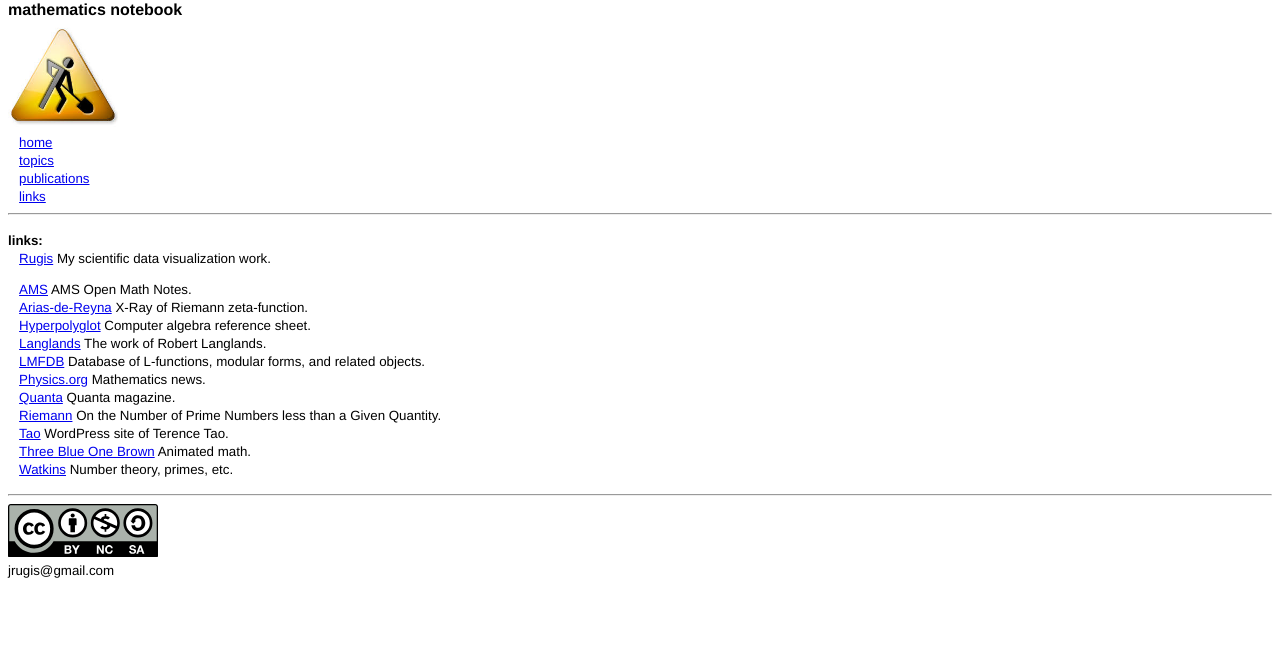
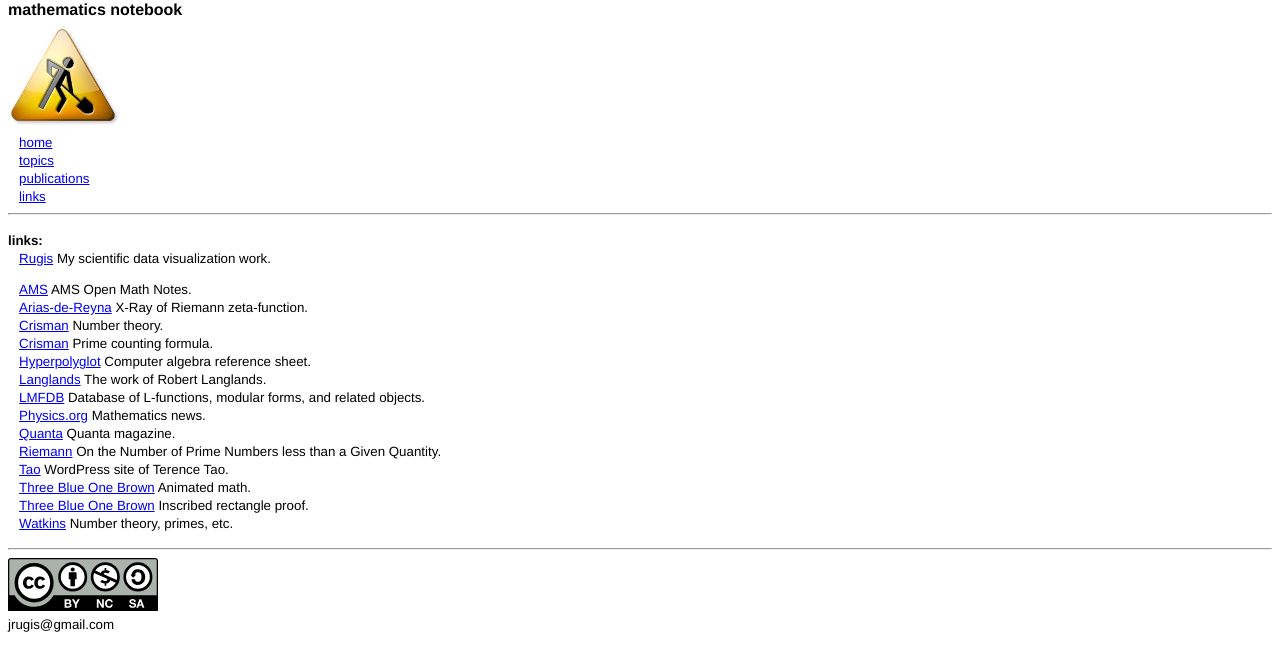
Before and after one commit to jrugis/jrugis.github.io, a plain HTML site: page links.html in a window 1280 px wide. Shown: the part 79-750 px from the top of the page. Drawn offline with Linux system fonts and the light colour scheme.

Commit message:
more links

```diff
--- a/links.html
+++ b/links.html
@@ -30,6 +30,8 @@
     <p>  </p>
 	&nbsp;&nbsp;&nbsp;<a href="https://www.ams.org/open-math-notes">AMS</a> AMS Open Math Notes.<br>
 	&nbsp;&nbsp;&nbsp;<a href="https://arxiv.org/abs/math/0309433">Arias-de-Reyna</a> X-Ray of Riemann zeta-function.<br>
+	&nbsp;&nbsp;&nbsp;<a href="http://math.gordon.edu/ntic/ntic/NTIC.html">Crisman</a> Number theory.<br>
+	&nbsp;&nbsp;&nbsp;<a href="http://www.math-cs.gordon.edu/~kcrisman/mat338/section-100.html">Crisman</a> Prime counting formula.<br>
 	&nbsp;&nbsp;&nbsp;<a href="http://hyperpolyglot.org/more-computer-algebra#functions">Hyperpolyglot</a> Computer algebra reference sheet.<br>
 	&nbsp;&nbsp;&nbsp;<a href="http://publications.ias.edu/rpl/">Langlands</a> The work of Robert Langlands.<br>
 	&nbsp;&nbsp;&nbsp;<a href="http://lmfdb.org">LMFDB</a> Database of L-functions, modular forms, and related objects.<br>
@@ -38,6 +40,7 @@
 	&nbsp;&nbsp;&nbsp;<a href="http://www.maths.tcd.ie/pub/HistMath/People/Riemann/Zeta/EZeta.pdf">Riemann</a> On the Number of Prime Numbers less than a Given Quantity.<br>
 	&nbsp;&nbsp;&nbsp;<a href="https://terrytao.wordpress.com">Tao</a> WordPress site of Terence Tao.<br>
 	&nbsp;&nbsp;&nbsp;<a href="http://www.3blue1brown.com/">Three Blue One Brown</a> Animated math.<br>
+	&nbsp;&nbsp;&nbsp;<a href="https://www.youtube.com/watch?v=AmgkSdhK4K8">Three Blue One Brown</a> Inscribed rectangle proof.<br>
 	&nbsp;&nbsp;&nbsp;<a href="http://empslocal.ex.ac.uk/people/staff/mrwatkin/">Watkins</a> Number theory, primes, etc.<br>
 	</small
 </font>
```
